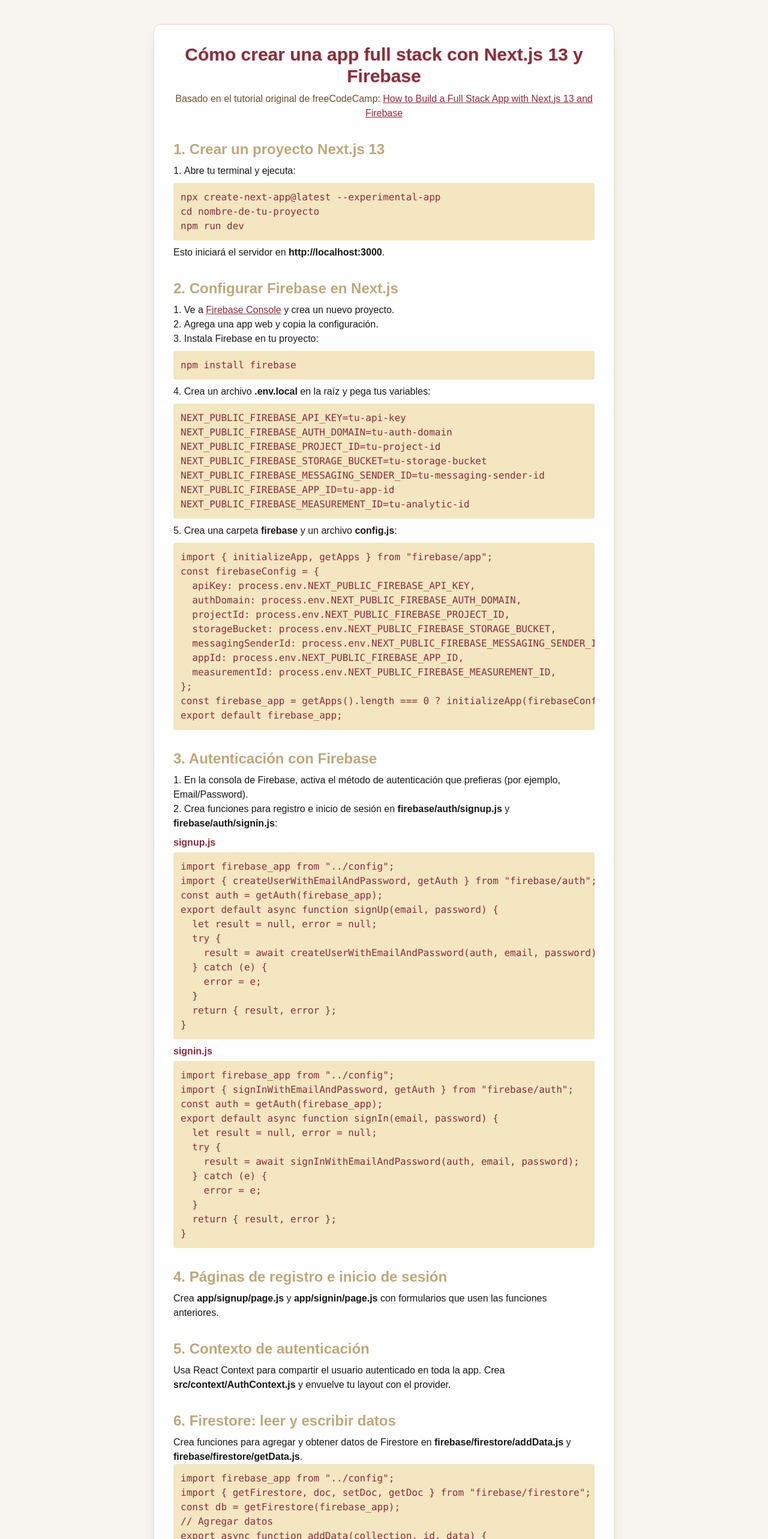
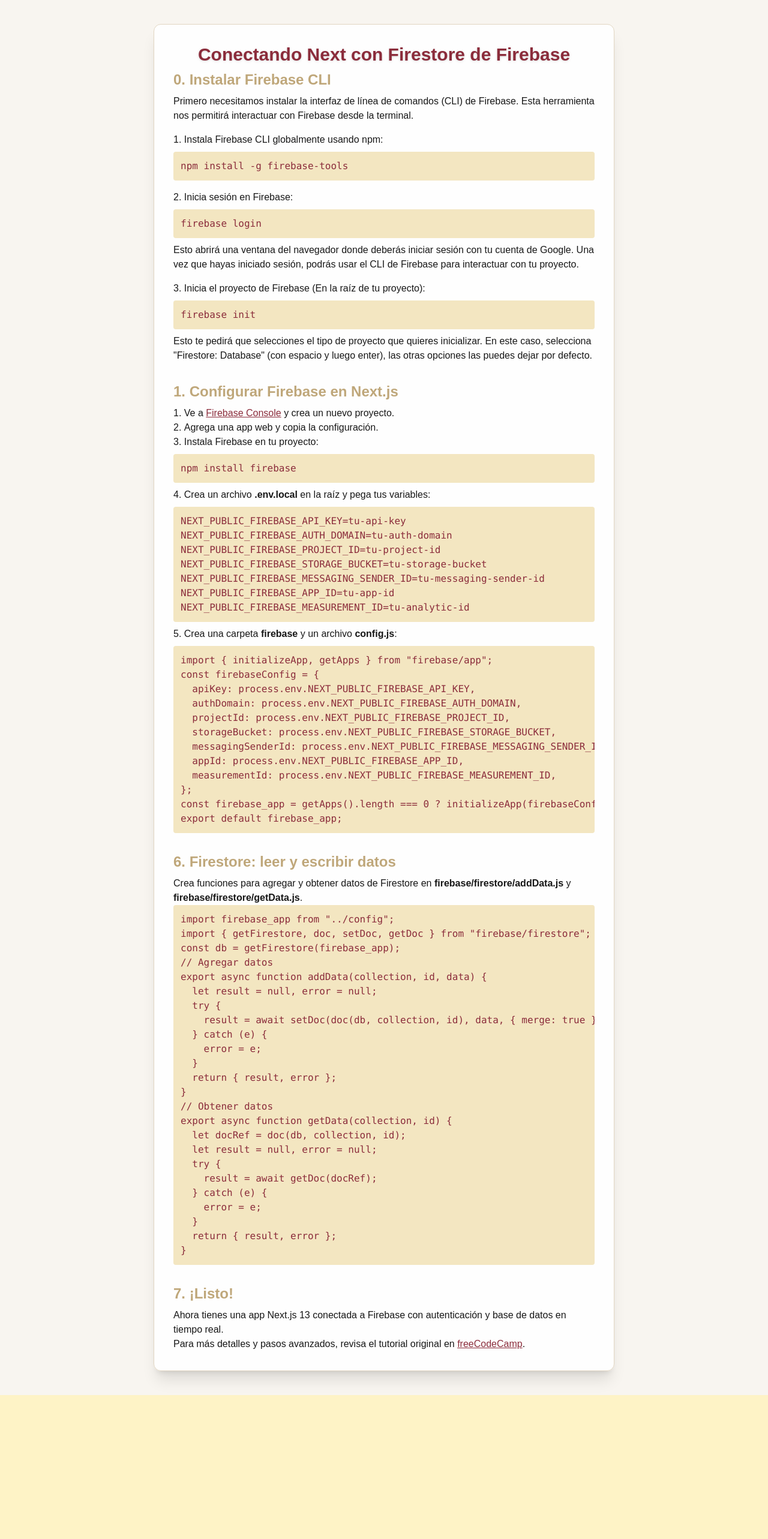
Before and after one commit to juann11/cartas, a Next.js app: page /tutorial in a window 1280 px wide. Shown: the top 2566 px of the page at 60% size. After the commit the page ends 2326 px from the top, so only its background shows below. Built offline with nearby package versions, Linux system fonts and the light colour scheme.

Commit message:
updating tutorial

```diff
--- a/app/tutorial/page.js
+++ b/app/tutorial/page.js
@@ -2,34 +2,41 @@ export default function Tutorial() {
     return (
         <div className="min-h-screen bg-[#f8f5f0] py-10 px-2 flex justify-center">
             <div className="w-full max-w-3xl bg-white/90 rounded-xl shadow-xl p-8 border border-[#e2d6c2]">
-                <h1 className="text-3xl font-bold text-[#8B2C3B] mb-2 text-center drop-shadow">Cómo crear una app full stack con Next.js 13 y Firebase</h1>
-                <p className="text-center mb-8 text-[#6b4f2c]">
-                    Basado en el tutorial original de freeCodeCamp:{" "}
-                    <a
-                        href="https://www.freecodecamp.org/news/create-full-stack-app-with-nextjs13-and-firebase/"
-                        target="_blank"
-                        rel="noopener noreferrer"
-                        className="underline text-[#8B2C3B] hover:text-[#a13a4a]"
-                    >
-                        How to Build a Full Stack App with Next.js 13 and Firebase
-                    </a>
-                </p>
-
+                <h1 className="text-3xl font-bold text-[#8B2C3B] mb-2 text-center drop-shadow">Conectando Next con Firestore de Firebase</h1>
                 <section className="mb-8">
-                    <h2 className="text-2xl font-semibold text-[#bfa77a] mb-2">1. Crear un proyecto Next.js 13</h2>
-                    <ol className="list-decimal list-inside mb-2 text-[#181818]">
-                        <li>Abre tu terminal y ejecuta:</li>
+                    <h2 className="text-2xl font-semibold text-[#bfa77a] mb-2">0. Instalar Firebase CLI</h2>
+                    <p className="mb-4 text-[#181818]">
+                        Primero necesitamos instalar la interfaz de línea de comandos (CLI) de Firebase. Esta herramienta nos permitirá interactuar con Firebase desde la terminal.
+                    </p>
+                    <ol className="list-decimal list-inside mb-2 text-[#181818] space-y-6">
+                        <li className="mb-4">
+                            Instala Firebase CLI globalmente usando npm:
+                            <pre className="bg-[#f3e6c1] text-[#8B2C3B] rounded p-3 mt-2 mb-2 overflow-x-auto">
+                                {`npm install -g firebase-tools`}
+                            </pre>
+                        </li>
+                        <li className="mb-4">
+                            Inicia sesión en Firebase:
+                            <pre className="bg-[#f3e6c1] text-[#8B2C3B] rounded p-3 mt-2 mb-2 overflow-x-auto">
+                                {`firebase login`}
+                            </pre>
+                            <p className="mt-2 text-[#181818]">
+                                Esto abrirá una ventana del navegador donde deberás iniciar sesión con tu cuenta de Google. Una vez que hayas iniciado sesión, podrás usar el CLI de Firebase para interactuar con tu proyecto.
+                            </p>
+                        </li>
+                        <li className="mb-4">
+                            Inicia el proyecto de Firebase (En la raíz de tu proyecto):
+                            <pre className="bg-[#f3e6c1] text-[#8B2C3B] rounded p-3 mt-2 mb-2 overflow-x-auto">
+                                {`firebase init`}
+                            </pre>
+                            <p className="mt-2 text-[#181818]">
+                                Esto te pedirá que selecciones el tipo de proyecto que quieres inicializar. En este caso, selecciona "Firestore: Database" (con espacio y luego enter), las otras opciones las puedes dejar por defecto.
+                            </p>
+                        </li>
                     </ol>
-                    <pre className="bg-[#f3e6c1] text-[#8B2C3B] rounded p-3 mb-2 overflow-x-auto">
-                        {`npx create-next-app@latest --experimental-app
-cd nombre-de-tu-proyecto
-npm run dev`}
-                    </pre>
-                    <p className="mb-0">Esto iniciará el servidor en <b>http://localhost:3000</b>.</p>
                 </section>
-
                 <section className="mb-8">
-                    <h2 className="text-2xl font-semibold text-[#bfa77a] mb-2">2. Configurar Firebase en Next.js</h2>
+                    <h2 className="text-2xl font-semibold text-[#bfa77a] mb-2">1. Configurar Firebase en Next.js</h2>
                     <ol className="list-decimal list-inside mb-2 text-[#181818]">
                         <li>
                             Ve a <a href="https://console.firebase.google.com/" target="_blank" rel="noopener noreferrer" className="underline text-[#8B2C3B]">Firebase Console</a> y crea un nuevo proyecto.
@@ -71,64 +78,6 @@ const firebaseConfig = {
 const firebase_app = getApps().length === 0 ? initializeApp(firebaseConfig) : getApps()[0];
 export default firebase_app;`}
                     </pre>
-                </section>
-
-                <section className="mb-8">
-                    <h2 className="text-2xl font-semibold text-[#bfa77a] mb-2">3. Autenticación con Firebase</h2>
-                    <ol className="list-decimal list-inside mb-2 text-[#181818]">
-                        <li>En la consola de Firebase, activa el método de autenticación que prefieras (por ejemplo, Email/Password).</li>
-                        <li>
-                            Crea funciones para registro e inicio de sesión en <b>firebase/auth/signup.js</b> y <b>firebase/auth/signin.js</b>:
-                        </li>
-                    </ol>
-                    <div className="mb-2">
-                        <div className="font-semibold text-[#8B2C3B] mb-1">signup.js</div>
-                        <pre className="bg-[#f3e6c1] text-[#8B2C3B] rounded p-3 overflow-x-auto">
-                            {`import firebase_app from "../config";
-import { createUserWithEmailAndPassword, getAuth } from "firebase/auth";
-const auth = getAuth(firebase_app);
-export default async function signUp(email, password) {
-  let result = null, error = null;
-  try {
-    result = await createUserWithEmailAndPassword(auth, email, password);
-  } catch (e) {
-    error = e;
-  }
-  return { result, error };
-}`}
-                        </pre>
-                    </div>
-                    <div>
-                        <div className="font-semibold text-[#8B2C3B] mb-1">signin.js</div>
-                        <pre className="bg-[#f3e6c1] text-[#8B2C3B] rounded p-3 overflow-x-auto">
-                            {`import firebase_app from "../config";
-import { signInWithEmailAndPassword, getAuth } from "firebase/auth";
-const auth = getAuth(firebase_app);
-export default async function signIn(email, password) {
-  let result = null, error = null;
-  try {
-    result = await signInWithEmailAndPassword(auth, email, password);
-  } catch (e) {
-    error = e;
-  }
-  return { result, error };
-}`}
-                        </pre>
-                    </div>
-                </section>
-
-                <section className="mb-8">
-                    <h2 className="text-2xl font-semibold text-[#bfa77a] mb-2">4. Páginas de registro e inicio de sesión</h2>
-                    <p>
-                        Crea <b>app/signup/page.js</b> y <b>app/signin/page.js</b> con formularios que usen las funciones anteriores.
-                    </p>
-                </section>
-
-                <section className="mb-8">
-                    <h2 className="text-2xl font-semibold text-[#bfa77a] mb-2">5. Contexto de autenticación</h2>
-                    <p>
-                        Usa React Context para compartir el usuario autenticado en toda la app. Crea <b>src/context/AuthContext.js</b> y envuelve tu layout con el provider.
-                    </p>
                 </section>
 
                 <section className="mb-8">
```
